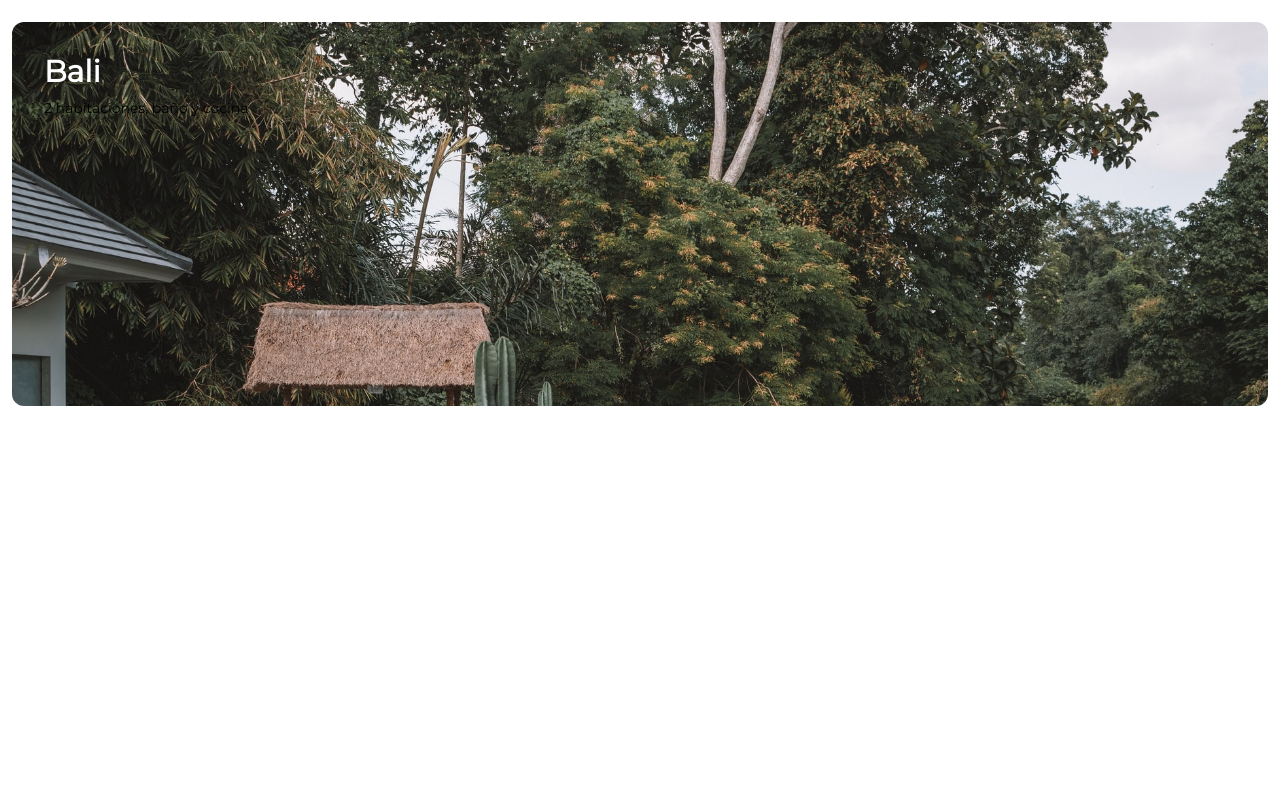
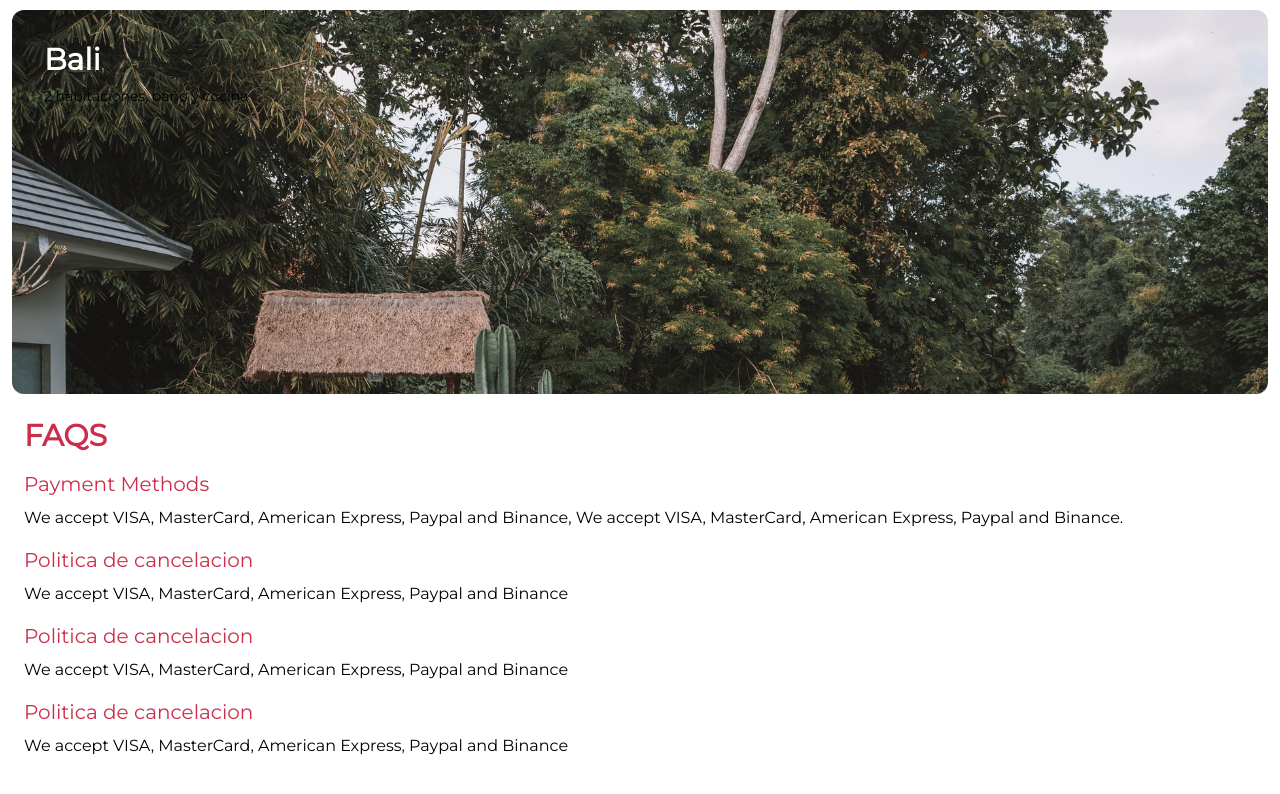
Before and after one commit to 202745EsquedaDaniel/travels-using-tailwind, a website: page public/index.html in a window 1280 px wide. Shown: the part 1970-2764 px from the top of the page. Before the commit the page ends 2380 px from the top, so only its background shows below. Drawn offline with Linux system fonts and the light colour scheme.

Commit message:
Seccion de faqs

```diff
--- a/public/index.html
+++ b/public/index.html
@@ -67,7 +67,7 @@
         </div>
 
 
-        <div class="px-3 h-full w-full" id="rentas_destacadas">
+        <div class="px-3 h-auto w-full" id="rentas_destacadas">
             <p class="text-3xl text-primary font-semibold pb-6 mt-6">Rentas destacadas</p>
             <div class="w-full h-full flex flex-col space-y-6 items-center justify-center">
                 <div class="w-full h-96 bg-chicago bg-cover rounded-xl   ">
@@ -89,8 +89,38 @@
                     <p class="text-sm pl-8 text-black mr-24">2 habitaciones, baño y cocina</p>
                 </div>
             </div>
+        </div>
+        <div class="w-full h-full " id="FQS">
+            <div class="w-full h-full px-6 flex flex-col space-y-4">
+                <p class="text-3xl text-primary font-semibold mt-6">FAQS</p>
+                <div>
+                    <p class="text-xl font-md text-primary">Payment Methods</p>
+                    <p class="text-md pt-2 ">
+                        We accept VISA, MasterCard, American Express, Paypal and Binance, We accept VISA,
+MasterCard, American Express, Paypal and Binance.
+                    </p>
+                </div>
+                <div>
+                    <p class="text-xl font-md text-primary">Politica de cancelacion</p>
+                    <p class="text-md pt-2 ">
+                        We accept VISA, MasterCard, American Express, Paypal and Binance
+                    </p>
+                </div>
+                <div>
+                    <p class="text-xl font-md text-primary">Politica de cancelacion</p>
+                    <p class="text-md pt-2 ">
+                        We accept VISA, MasterCard, American Express, Paypal and Binance
+                    </p>
+                </div>
+                <div>
+                    <p class="text-xl font-md text-primary">Politica de cancelacion</p>
+                    <p class="text-md pt-2 ">
+                        We accept VISA, MasterCard, American Express, Paypal and Binance
+                    </p>
+                </div>
+            </div>
+        </div>
 
-        </div>
     </section>
     <footer></footer>
 </body>
```
Also changed, not shown: public/output.css.
